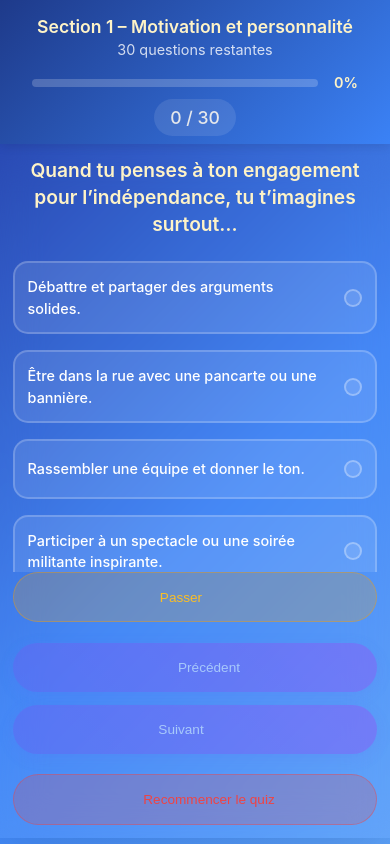
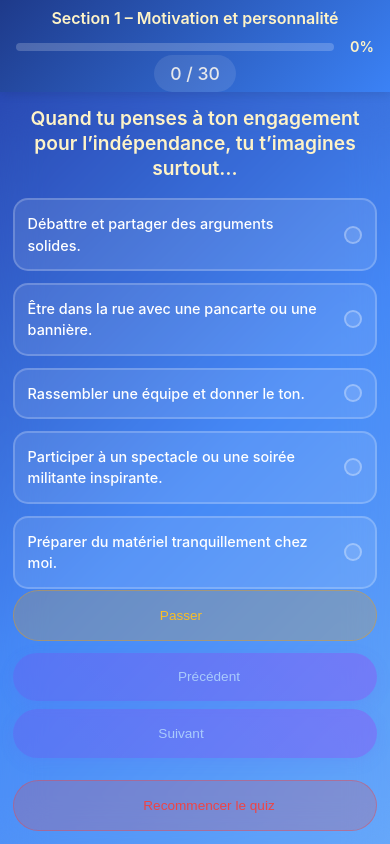
Before and after one commit to OUI-Quebec/quiz-profil-militant, an Angular app: page /quiz in a window 390 px wide. Both pictures are taken after a click on the button "Commencer cette section". Shown: the top 844 px of the page. Built offline with nearby package versions, Linux system fonts and the light colour scheme; no server answers.

Commit message:
Supprime l'affichage des questions restantes et ajuste le style pour une meilleure réactivité et accessibilité

```diff
--- a/src/app/components/progression-header/progression-header.component.html
+++ b/src/app/components/progression-header/progression-header.component.html
@@ -2,9 +2,6 @@
   <div class="container">
     <div class="section-info">
       <h2 class="section-titre">{{ statistiques().sectionActuelle }}</h2>
-      <p class="questions-restantes">
-        {{ statistiques().questionsRestantes }} questions restantes
-      </p>
     </div>
 
     <div class="barre-progression">
--- a/src/app/components/progression-header/progression-header.component.scss
+++ b/src/app/components/progression-header/progression-header.component.scss
@@ -95,17 +95,21 @@
 // Responsive design
 @media (max-width: 768px) {
   .progression-header {
+    padding: 0.5rem 0;
+
     .container {
       grid-template-columns: 1fr;
-      gap: 1rem;
+      gap: 0.5rem;
       text-align: center;
+      padding: 0 1rem;
     }
 
     .section-info {
       text-align: center;
 
       .section-titre {
-        font-size: 1.1rem;
+        font-size: 1rem;
+        margin: 0 0 0.125rem 0;
       }
     }
 
--- a/src/app/components/question/question.component.scss
+++ b/src/app/components/question/question.component.scss
@@ -23,15 +23,15 @@
   animation: cardSlideIn 0.6s ease-out;
   position: relative;
   z-index: 1;
-  overflow-y: auto;
   display: flex;
   flex-direction: column;
 }
 
 .question-header {
   text-align: center;
-  margin-bottom: 1.5rem;
+  margin-bottom: 0rem;
   flex-shrink: 0;
+  margin-bottom: 1rem;
 }
 
 .question-titre {
@@ -49,7 +49,6 @@
   gap: 1rem;
   margin-bottom: 1.5rem;
   flex: 1;
-  overflow-y: auto;
 }
 
 .choix-card {
@@ -247,36 +246,40 @@
   }
 
   .question-card {
-    padding: 1rem;
+    padding: 0.75rem;
     border-radius: 0;
     border: none;
-    min-height: calc(100vh - 150px);
-    max-height: calc(100vh - 150px);
+    min-height: calc(100vh - 91px);
+    max-height: calc(100vh - 91px);
     display: flex;
     flex-direction: column;
     background: rgba(255, 255, 255, 0.05);
-    overflow-y: auto;
     justify-content: space-evenly;
   }
 
   .question-header {
-    margin-bottom: 1.5rem;
+    margin-bottom: 1rem;
+    flex-shrink: 0;
   }
 
   .question-titre {
-    font-size: 1.4rem;
+    font-size: 1.25rem;
+    line-height: 1.3;
   }
 
   .choix-container {
-    display: block;
+    display: flex;
+    flex-direction: column;
+    gap: 0.75rem;
     margin-bottom: 0;
     flex: 0;
-    overflow-y: auto;
+    overflow: visible;
   }
 
   .choix-card {
-    margin-bottom: 1rem;
-    padding: 1rem;
+    margin-bottom: 0;
+    padding: 0.75rem;
+    min-height: auto;
   }
 
   .choix-texte {
@@ -292,7 +295,7 @@
   .actions {
     display: flex;
     flex-direction: column;
-    gap: 0.8rem;
+    gap: 0.5rem;
     flex-shrink: 0;
   }
 
@@ -300,7 +303,7 @@
     order: -1;
     display: block;
     width: 100%;
-    margin-bottom: 0.5rem;
+    margin-bottom: 0.25rem;
   }
 
   .btn-precedent {
@@ -315,7 +318,7 @@
   .btn-suivant,
   .btn-passer {
     width: 100% !important;
-    padding: 1rem;
+    padding: 0.75rem;
     font-size: 0.9rem;
   }
 
@@ -327,7 +330,7 @@
 
   .btn-recommencer {
     width: 100% !important;
-    padding: 1rem;
+    padding: 0.75rem;
     font-size: 0.9rem;
     justify-content: center;
   }
```
